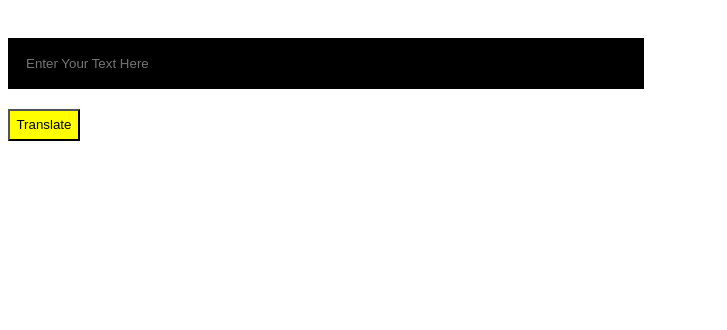
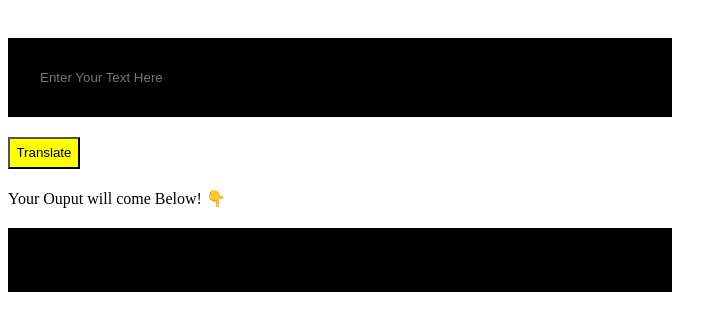
Before and after one commit to Vish-al-Singla/TranslationApp, a plain HTML site: page index.html in a window 1280 px wide. Shown: the whole page, without its empty margins (0-727 px from the left). Drawn offline with Linux system fonts and the light colour scheme.

Commit message:
Added Output Box

```diff
--- a/css/style.css
+++ b/css/style.css
@@ -2,7 +2,7 @@
     margin-top: 30px;
     border: 2px solid black ;
     width: 600px;
-    padding:1rem;
+    padding: 30px;
     color: yellow;
     background-color: black;
 }
@@ -13,3 +13,12 @@
     padding: 0.4rem;
     background-color: yellow;
 }
+
+#output-txt {
+    border: 2px solid black;
+    margin-top: 20px;
+    padding: 30px;
+    width: 600px;
+    background-color: black;
+    color: yellow;
+}
--- a/index.html
+++ b/index.html
@@ -16,5 +16,7 @@
     <div >
         <button id="btn">Translate</button>
     </div>
+    <div>Your Ouput will come Below! 👇 </div>
+    <div id="output-txt"></div>
 </body>
 </html>
```
